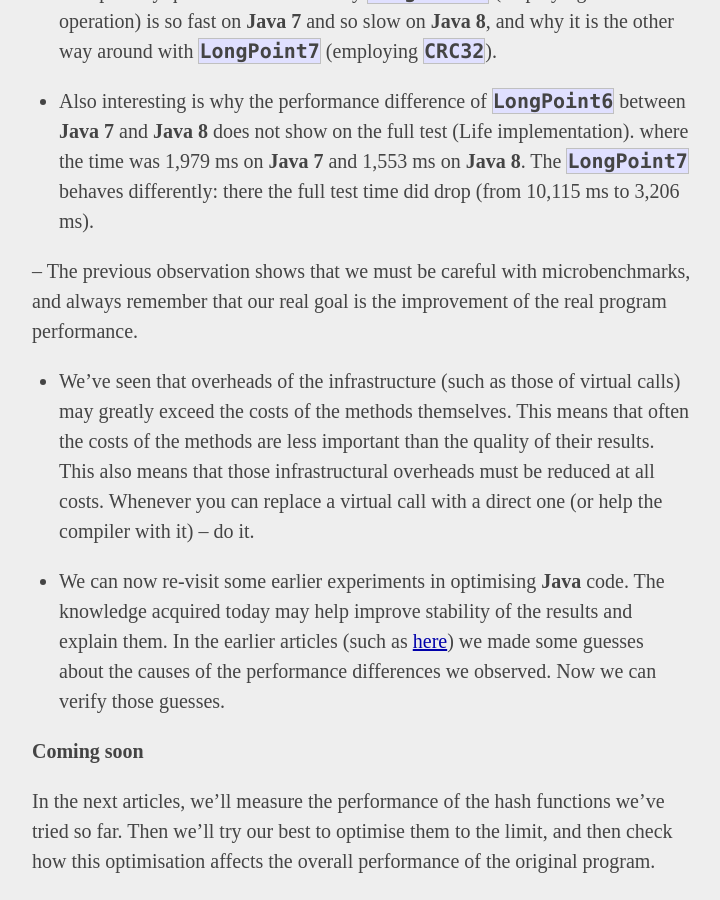
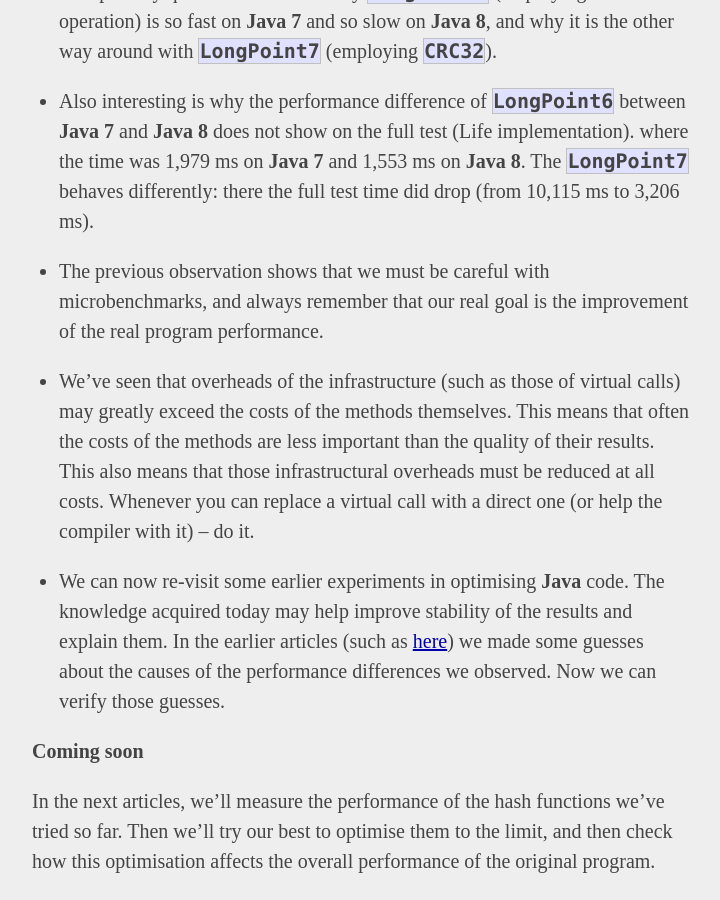
Before and after one commit to pzemtsov/pzemtsov.github.io, a Jekyll site: the page built from _posts/2015-09-10-hash-functions-disassembling-and-measuring-performance.md, in a window 1280 px wide and 900 px high, scrolled down 19875 px. Shown: the whole window, without its empty margins (278-998 px from the left). Built offline with Jekyll 4.4.1, drawn with Linux system fonts in a browser that asks for light colours; nearby versions of some CDN libraries; Markdown is read by kramdown in place of the engine named in the settings.

Commit message:
Cosmetic changes

```diff
--- a/_posts/2015-09-10-hash-functions-disassembling-and-measuring-performance.md
+++ b/_posts/2015-09-10-hash-functions-disassembling-and-measuring-performance.md
@@ -895,7 +895,7 @@
 where the time was 1,979 ms on **Java 7** and 1,553 ms on **Java 8**. The `LongPoint7` behaves differently: there
 the full test time did drop (from 10,115 ms to 3,206 ms).
 
--- The previous observation shows that we must be careful with microbenchmarks, and always remember that our real
+- The previous observation shows that we must be careful with microbenchmarks, and always remember that our real
 goal is the improvement of the real program performance.
 
 - We've seen that overheads of the infrastructure (such as those of virtual calls) may greatly exceed the costs of the
```
